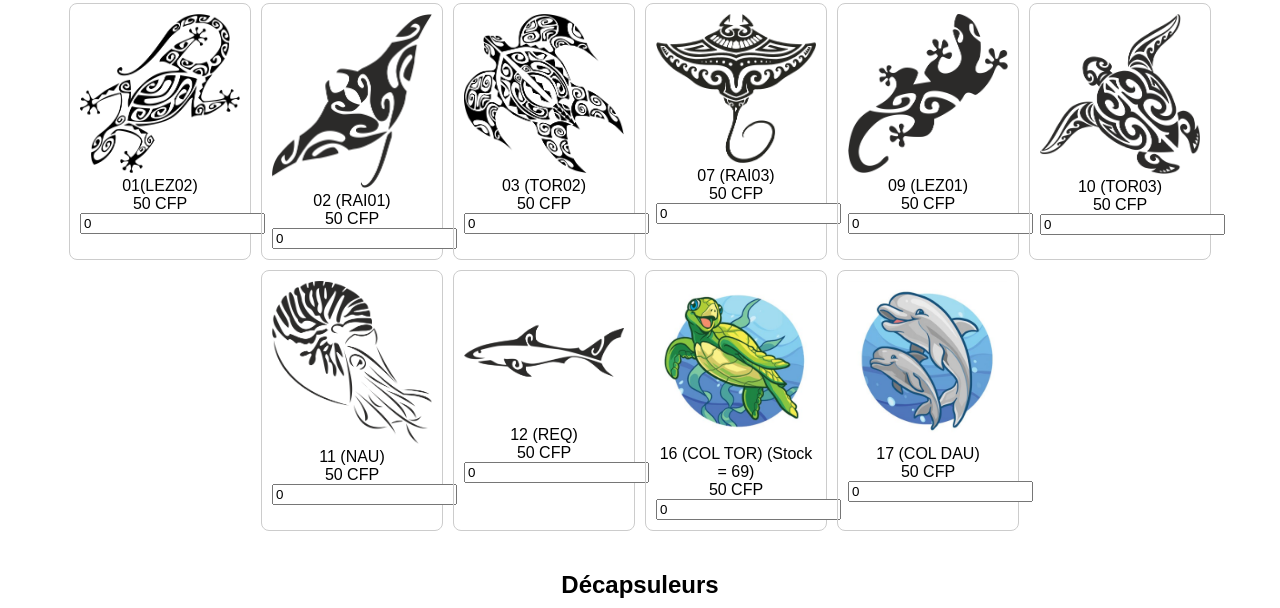
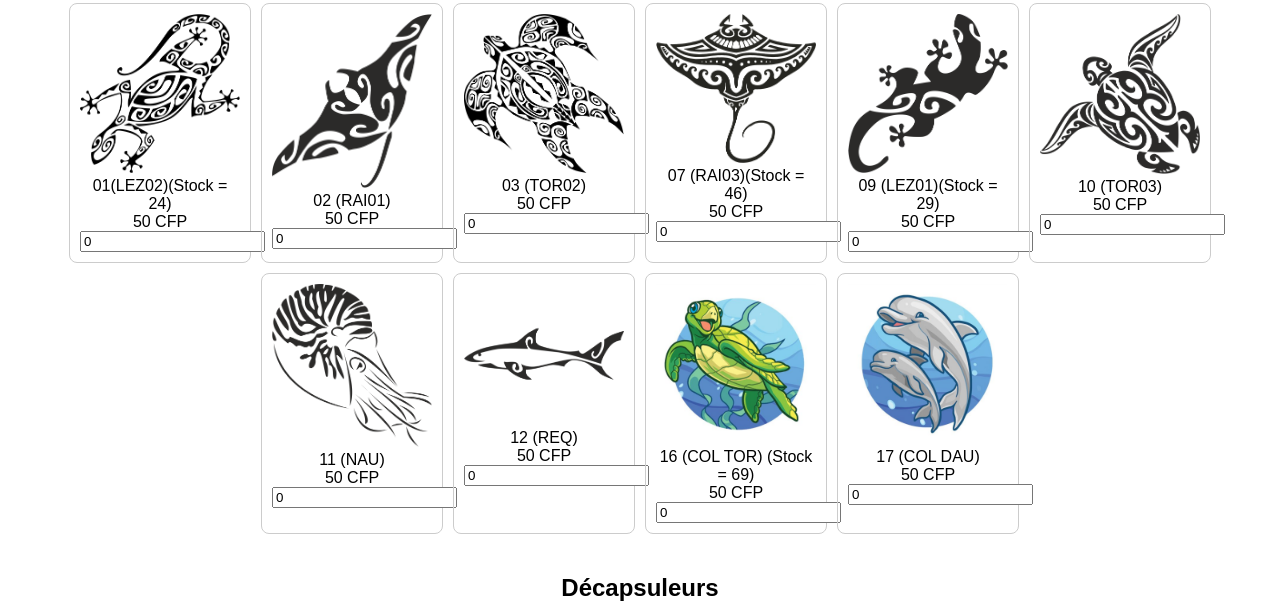
Before and after one commit to SARLCPIE/Prise-de-commande-NC, a plain HTML site: page index.html in a window 1280 px wide. Shown: the part 1536-2144 px from the top of the page. Drawn offline with nearby package versions, Linux system fonts and the light colour scheme.

Commit message:
Update index.html

```diff
--- a/index.html
+++ b/index.html
@@ -85,11 +85,11 @@
   { id: 25, nom: "SCG CAG01", prix: 250, image: "images/scg-cag01.png", categorie: "Stickers" },
   { id: 26, nom: "SCG RAY01", prix: 250, image: "images/scg-ray01.png", categorie: "Stickers" },
   { id: 27, nom: "SCG TOR01", prix: 250, image: "images/scg-tor01.png", categorie: "Stickers" },
-  { id: 28, nom: "01(LEZ02)", prix: 50, image: "images/01-lez02.png", categorie: "Tatouages" },
+  { id: 28, nom: "01(LEZ02)(Stock = 24)", prix: 50, image: "images/01-lez02.png", categorie: "Tatouages" },
   { id: 29, nom: "02 (RAI01)", prix: 50, image: "images/02-rai01.png", categorie: "Tatouages" },
   { id: 30, nom: "03 (TOR02)", prix: 50, image: "images/03-tor02.png", categorie: "Tatouages" },
-  { id: 31, nom: "07 (RAI03)", prix: 50, image: "images/07-rai03.png", categorie: "Tatouages" },
-  { id: 32, nom: "09 (LEZ01)", prix: 50, image: "images/09-lez01.png", categorie: "Tatouages" },
+  { id: 31, nom: "07 (RAI03)(Stock = 46)", prix: 50, image: "images/07-rai03.png", categorie: "Tatouages" },
+  { id: 32, nom: "09 (LEZ01)(Stock = 29)", prix: 50, image: "images/09-lez01.png", categorie: "Tatouages" },
   { id: 33, nom: "10 (TOR03)", prix: 50, image: "images/10-tor03.png", categorie: "Tatouages" },
   { id: 34, nom: "11 (NAU)", prix: 50, image: "images/11-nau.png", categorie: "Tatouages" },
   { id: 35, nom: "12 (REQ)", prix: 50, image: "images/12-req.png", categorie: "Tatouages" },
```
